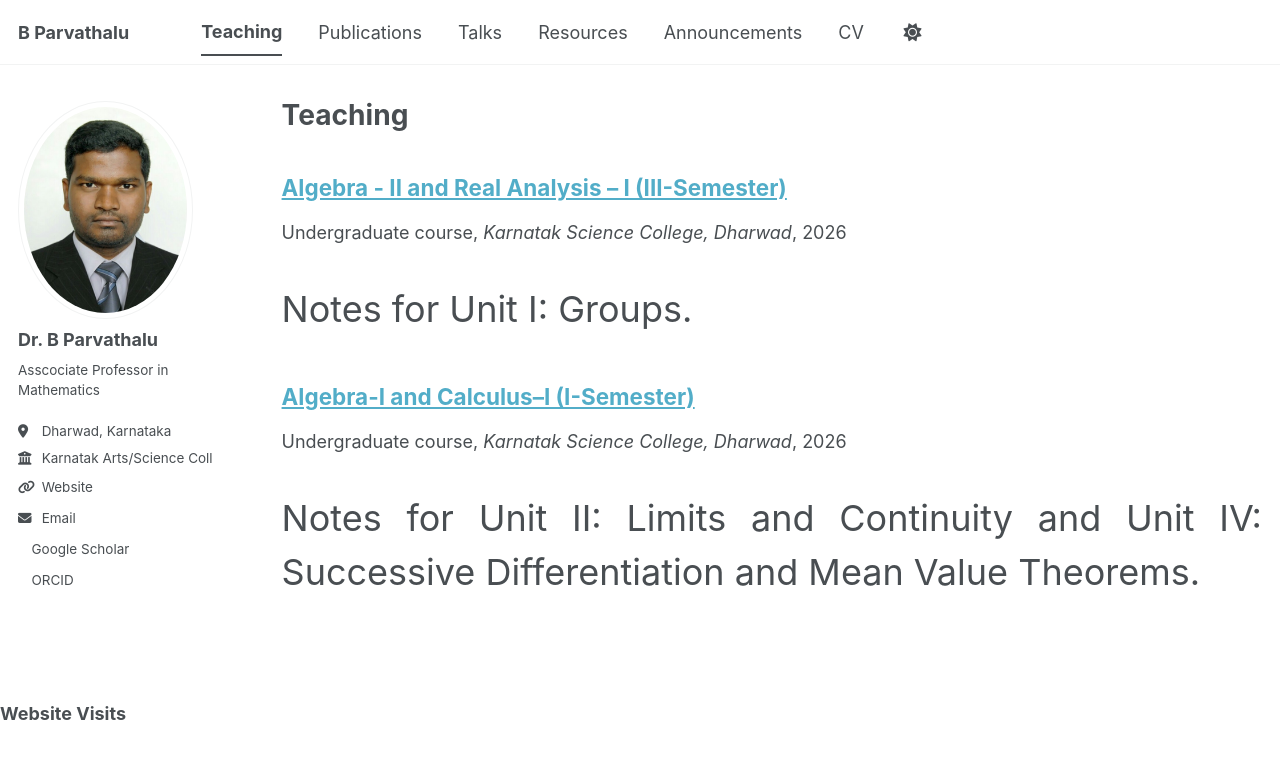
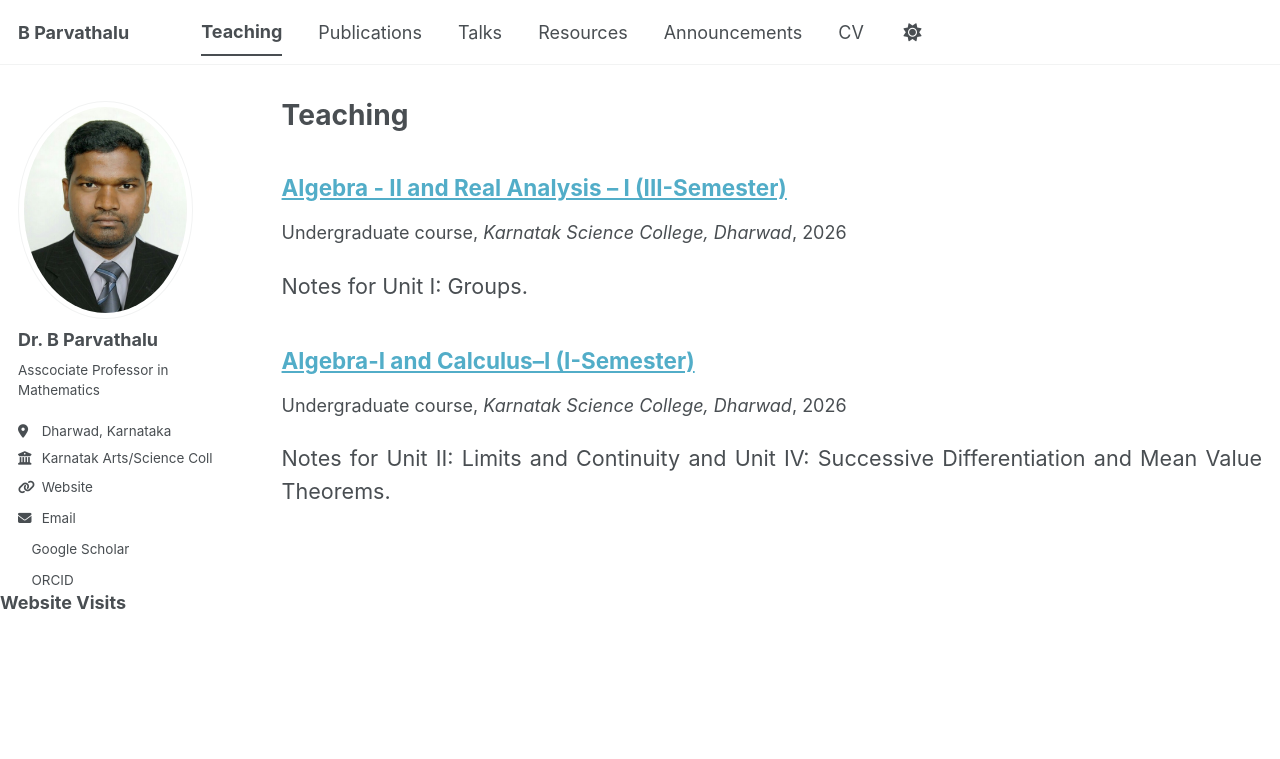
Before and after one commit to drbp-kcd/drbp-kcd.github.io, a Jekyll site: the page built from _pages/teaching.html, in a window 1280 px wide and 975 px high. Shown: the top 759 px of the window. Built offline with Jekyll 4.4.1, drawn with Linux system fonts in a browser that asks for light colours; a style sheet for code colours, icons or effects is not loaded.

Commit message:
Decrease excerpt text size in main.scss

```diff
--- a/assets/css/main.scss
+++ b/assets/css/main.scss
@@ -49,7 +49,7 @@
 }
 /* Slightly increase excerpt text size */
 .archive__item-excerpt {
-  font-size: 2.0em;
+  font-size: 1.2em;
 }
 
 .archive__item-excerpt p {
```
